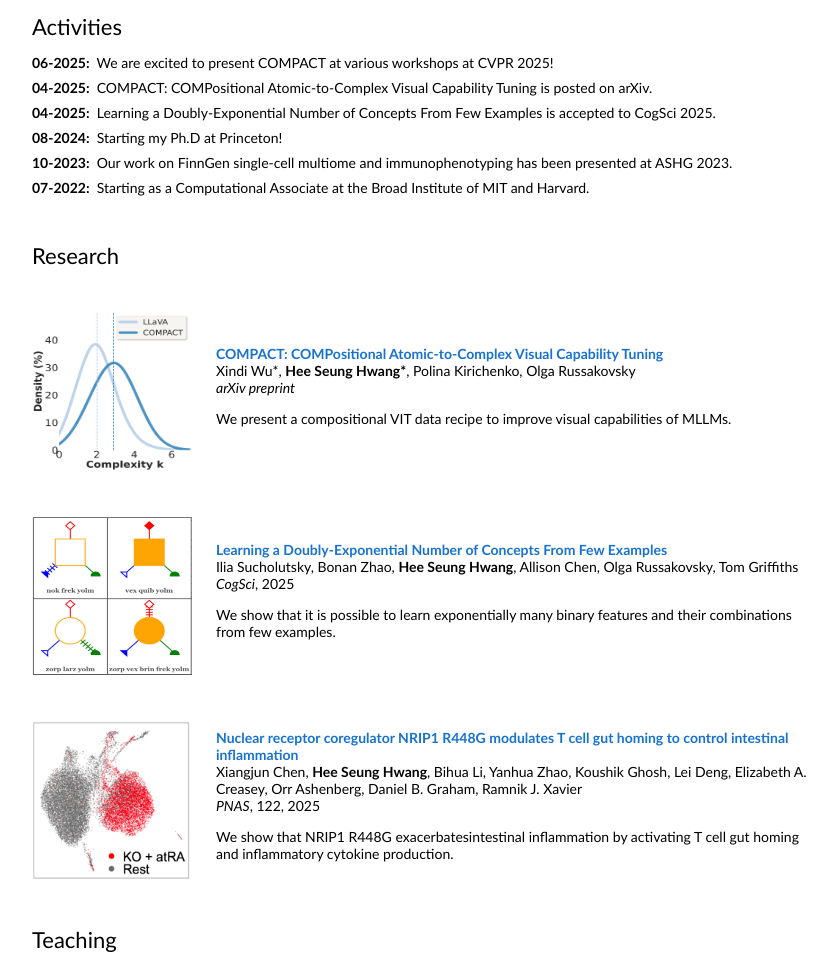
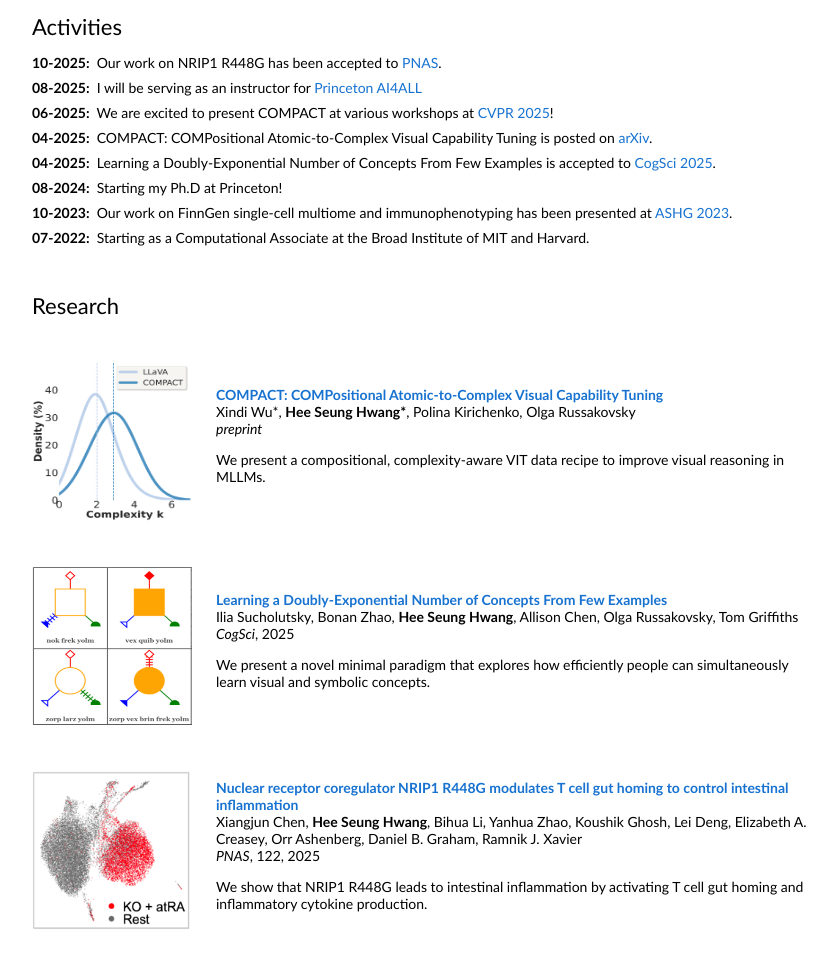
Before and after one commit to willhshwang/willhshwang.github.io, a plain HTML site: page index.html in a window 1280 px wide. Shown: the part 271-1227 px from the top of the page, without its empty margins (224-1053 px from the left). Drawn offline with Linux system fonts and the light colour scheme.

Commit message:
detailed links

```diff
--- a/index.html
+++ b/index.html
@@ -47,11 +47,13 @@
               <td style="padding:16px;width:100%;vertical-align:middle">
                 <h2>Activities</h2>
                 <ul style="list-style:none;padding-left:0;">
-                  <li style="margin-bottom:8px;"><strong>06-2025:</strong>&nbsp;&nbsp;We are excited to present COMPACT at various workshops at CVPR 2025!</li>
-                  <li style="margin-bottom:8px;"><strong>04-2025:</strong>&nbsp;&nbsp;COMPACT: COMPositional Atomic-to-Complex Visual Capability Tuning is posted on arXiv.</li>
-                  <li style="margin-bottom:8px;"><strong>04-2025:</strong>&nbsp;&nbsp;Learning a Doubly-Exponential Number of Concepts From Few Examples is accepted to CogSci 2025.</li>
+                  <li style="margin-bottom:8px;"><strong>10-2025:</strong>&nbsp;&nbsp;Our work on NRIP1 R448G has been accepted to <a href="https://www.pnas.org/">PNAS</a>.</li>
+                  <li style="margin-bottom:8px;"><strong>08-2025:</strong>&nbsp;&nbsp;I will be serving as an instructor for  <a href="https://ai4all.princeton.edu/">Princeton AI4ALL</a></li>
+                  <li style="margin-bottom:8px;"><strong>06-2025:</strong>&nbsp;&nbsp;We are excited to present COMPACT at various workshops at <a href="https://cvpr.thecvf.com/Conferences/2025">CVPR 2025</a>!</li>
+                  <li style="margin-bottom:8px;"><strong>04-2025:</strong>&nbsp;&nbsp;COMPACT: COMPositional Atomic-to-Complex Visual Capability Tuning is posted on <a href="https://arxiv.org/abs/2504.21850">arXiv</a>.</li>
+                  <li style="margin-bottom:8px;"><strong>04-2025:</strong>&nbsp;&nbsp;Learning a Doubly-Exponential Number of Concepts From Few Examples is accepted to <a href="https://cogsci.org/2025/">CogSci 2025</a>.</li>
                   <li style="margin-bottom:8px;"><strong>08-2024:</strong>&nbsp;&nbsp;Starting my Ph.D at Princeton!</li>
-                  <li style="margin-bottom:8px;"><strong>10-2023:</strong>&nbsp;&nbsp;Our work on FinnGen single-cell multiome and immunophenotyping has been presented at ASHG 2023.</li>
+                  <li style="margin-bottom:8px;"><strong>10-2023:</strong>&nbsp;&nbsp;Our work on FinnGen single-cell multiome and immunophenotyping has been presented at <a href="https://www.ashg.org/wp-content/uploads/2023/10/ASHG2023-PosterAbstracts.pdf">ASHG 2023</a>.</li>
                   <li style="margin-bottom:8px;"><strong>07-2022:</strong>&nbsp;&nbsp;Starting as a Computational Associate at the Broad Institute of MIT and Harvard.</li>
               </td>
             </tr>
@@ -77,8 +79,8 @@
                 <br>
                 Xindi Wu*, <strong>Hee Seung Hwang*</strong>, Polina Kirichenko, Olga Russakovsky
                 <br>
-                <em>arXiv preprint</em>
-                <p>We present a compositional VIT data recipe to improve visual capabilities of MLLMs.</p>
+                <em>preprint</em>
+                <p>We present a compositional, complexity-aware VIT data recipe to improve visual reasoning in MLLMs.</p>
               </td>
             </tr>
 
@@ -94,7 +96,7 @@
                 Ilia Sucholutsky, Bonan Zhao, <strong>Hee Seung Hwang</strong>, Allison Chen, Olga Russakovsky, Tom Griffiths
                 <br>
                 <em>CogSci</em>, 2025
-                <p>We show that it is possible to learn exponentially many binary features and their combinations from few examples.</p>
+                <p>We present a novel minimal paradigm that explores how efficiently people can simultaneously learn visual and symbolic concepts.</p>
               </td>
             </tr>
 
@@ -110,7 +112,7 @@
                 Xiangjun Chen, <strong>Hee Seung Hwang</strong>, Bihua Li, Yanhua Zhao, Koushik Ghosh, Lei Deng, Elizabeth A. Creasey, Orr Ashenberg, Daniel B. Graham, Ramnik J. Xavier
                 <br>
                 <em>PNAS</em>, 122, 2025
-                <p>We show that NRIP1 R448G exacerbatesintestinal inflammation by activating T cell gut homing and inflammatory cytokine production.</p>
+                <p>We show that NRIP1 R448G leads to intestinal inflammation by activating T cell gut homing and inflammatory cytokine production.</p>
               </td>
             </tr>
 
```
